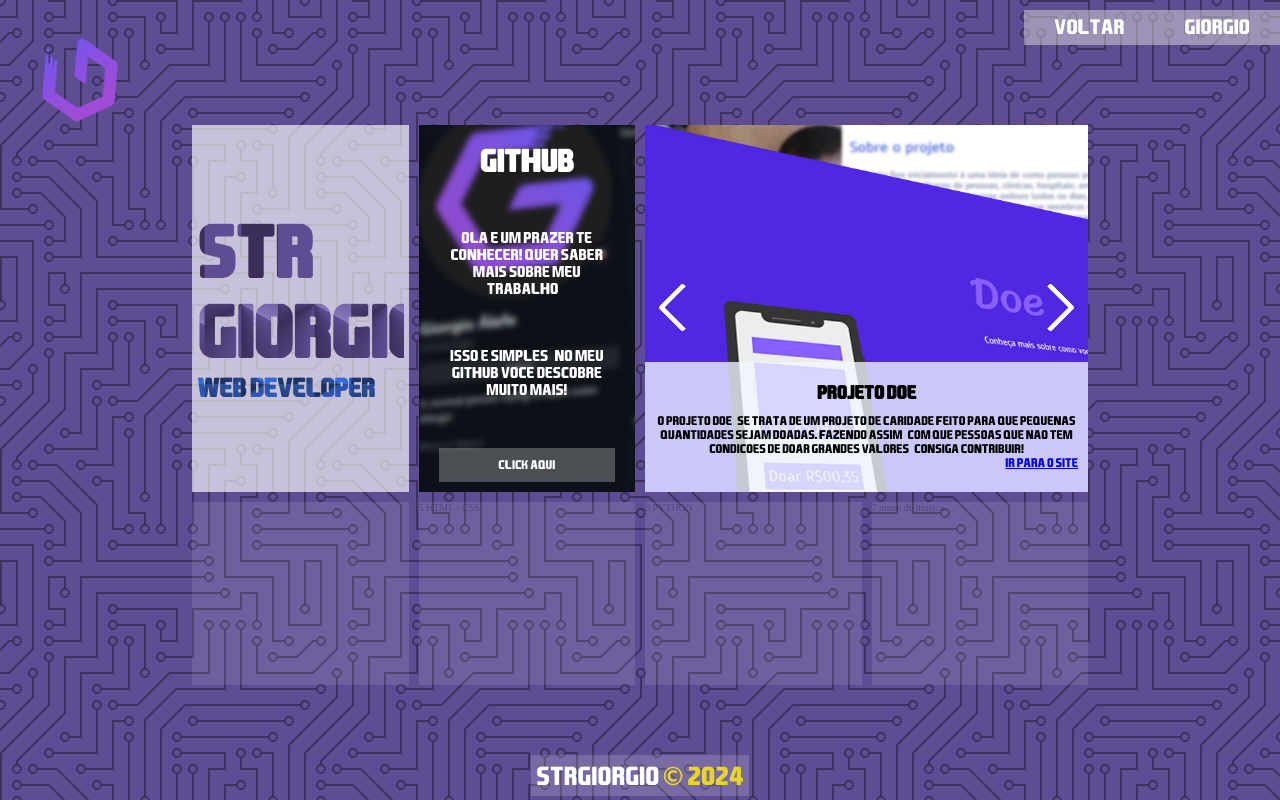
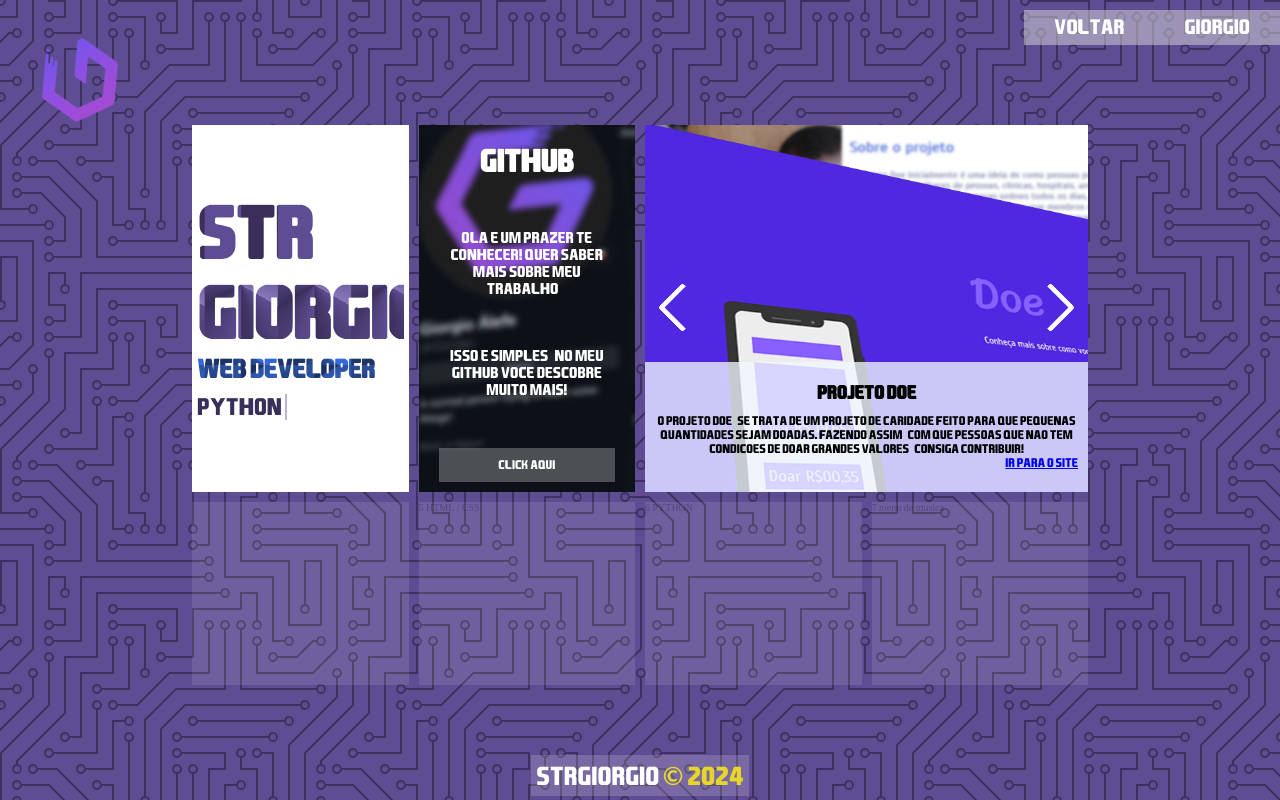
Before and after one commit to strGiorgio/personalPort, a Django app: page /strgiorgio in a window 1280 px wide. Run offline with Django 4.2, Linux system fonts and the light colour scheme; some web fonts are replaced.

Commit message:
Create an animation text in item-1

```diff
--- a/core/static/css/components/option1-mainmenu.css
+++ b/core/static/css/components/option1-mainmenu.css
@@ -1,5 +1,5 @@
 .item-1 {
-    background-color: rgba(255, 255, 255, 0.651);
+    background-color: #fff);
     opacity: 100%;
     overflow: hidden;
     padding: 5px;
@@ -86,7 +86,66 @@
     }
 }
 
-.item-1 p {
-    color: white;
-    font-size: 1.5rem;
+.item-1 .text-anim {
+    font-size: 2.3rem;
+    width: 100%;
+    margin-top: 10px;
 }
+
+.item-1 .text-anim span {
+    position: relative;
+}
+
+.item-1 .text-anim span::before {
+    content: "";
+    color: var(--color-purple-1);
+    animation: letters 20s infinite;
+}
+
+.item-1 .text-anim span::after {
+    content: "";
+    position: absolute;
+    height: 100%;
+    border-left: 2px solid var(--color-purple-3);
+    right: -5px;
+    animation: pointer 0.9s infinite, typing 20s steps(15) infinite;
+    width: calc(100% + 5px);
+    background-color: #fff;
+}
+
+@keyframes typing {
+    10%, 15%, 30%, 35%, 50%, 55%, 70%, 75%, 90%, 95% {
+        width: 0;
+    }
+
+    5%, 20%, 40%, 45%, 60%, 65%, 80%, 85% {
+        width: calc(100% + 5px);
+    }
+
+
+}
+
+@keyframes pointer {
+    0% {
+        border-left: 2px solid #fff
+    }
+}
+
+@keyframes letters {
+    0%, 20% {
+        content: "DJANGO";
+    }
+    21%, 40% {
+        content: "PYTHON";
+    }
+    41%, 60% {
+        content: "HTML E CSS";
+    }
+    61%, 80% {
+        content: "JAVASCRIPT";
+    }
+    81%, 100% {
+        content: "ENTRE OUTROS...";
+    }
+
+}
--- a/core/templates/main.html
+++ b/core/templates/main.html
@@ -18,6 +18,11 @@
             <div class="grid-item item-1">
                 <h1 class="text-font main-title">str <br>Giorgio</h1>
                 <h2 class="text-font second-title">Web Developer</h2>
+
+                <div class="text-anim">
+                    <span class="text-font"></span>
+                </div>
+
             </div>
 
             <div class="grid-item item-2">
```
